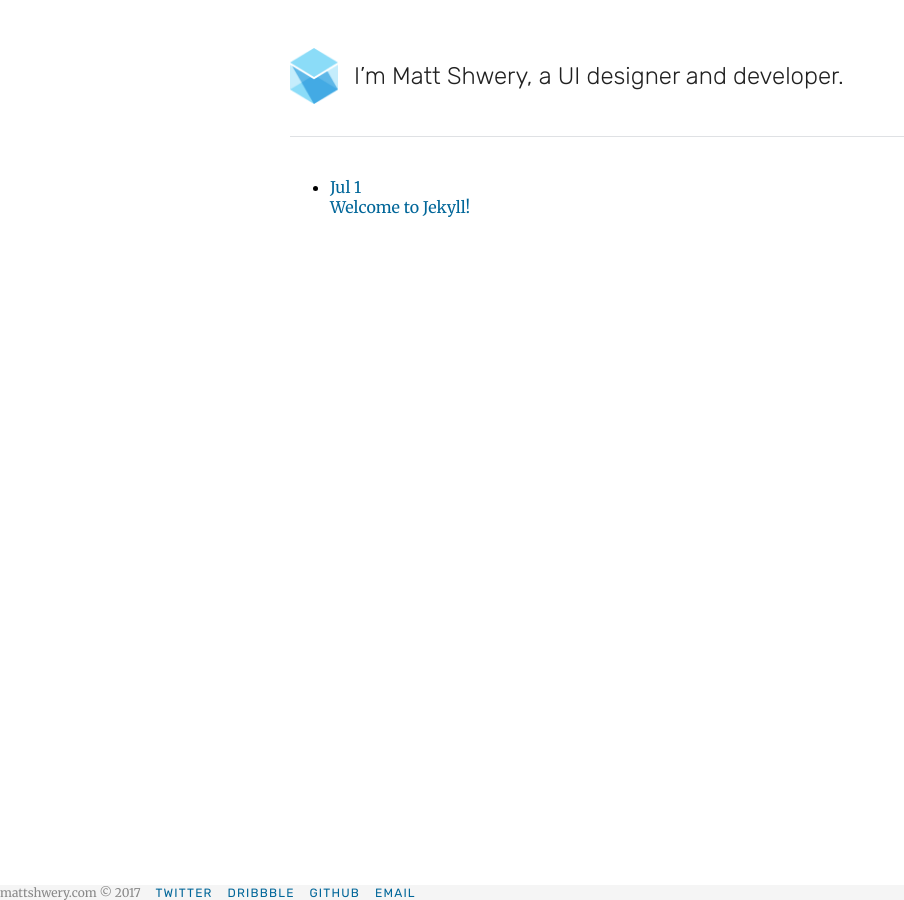
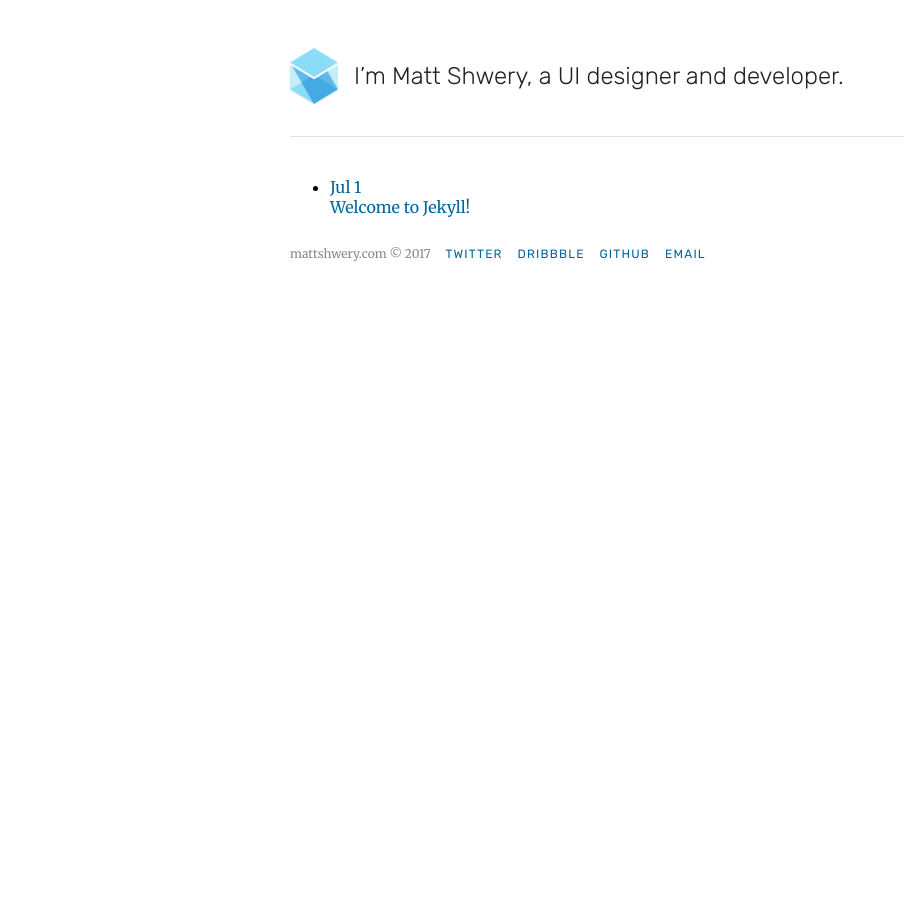
Before and after one commit to mshwery/mshwery.github.io, a Jekyll site: the page built from index.html, in a window 1280 px wide. Shown: the whole page, without its empty margins (0-904 px from the left). Built offline with Jekyll 4.4.1, drawn with Linux system fonts in a browser that asks for light colours; the list of posts is cut into pages by our own code.

Commit message:
rm absolute footer

```diff
--- a/_sass/_footer.scss
+++ b/_sass/_footer.scss
@@ -1,9 +1,4 @@
 footer {
-  background: #f5f5f5;
-  position: absolute;
-  bottom: 0;
-  left: 0;
-  right: 0;
   font-size: .75em;
 }
 
@@ -17,23 +12,3 @@ footer a {
   margin-left: 1em;
   font-family: "Rubik", -apple-system, BlinkMacSystemFont, "Segoe UI", Roboto, Oxygen, Ubuntu, Cantarell, "Open Sans", "Helvetica Neue", sans-serif;
 }
-
-.social {
-  color: #aaa;
-}
-
-.social:hover {
-  color: #36A7D8;
-  text-decoration: none;
-  border: none;
-}
-
-@media screen and (max-width: 600px) {
-  footer .social {
-    font-size: 2em;
-  }
-
-  footer .social span {
-    display: none;
-  }
-}
```
